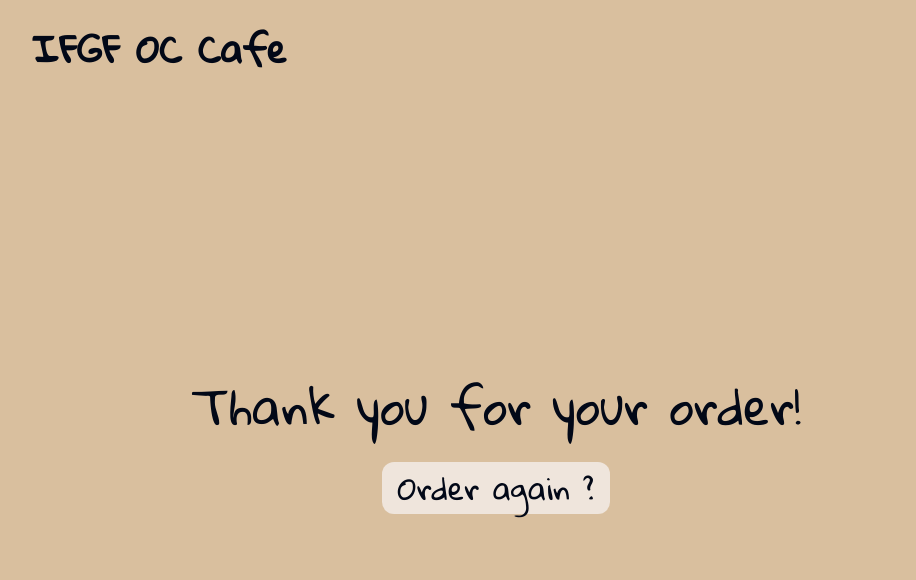
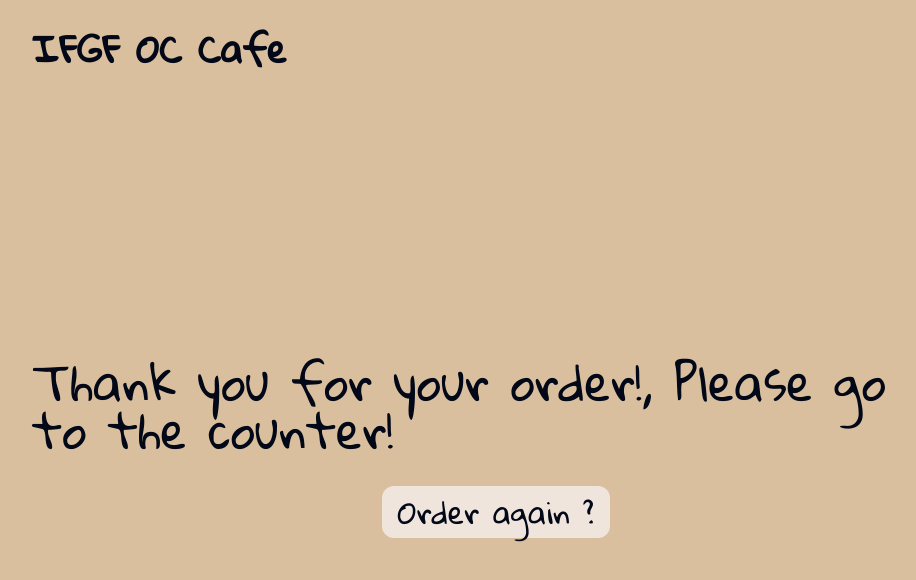
Before and after one commit to Jell13/order-system, a Next.js app: page /thankyou in a window 1280 px wide. Shown: the top 580 px of the page, without its empty margins (144-1060 px from the left). Built offline with nearby package versions, Linux system fonts and the light colour scheme; no server answers.

Commit message:
added the toast for notification

```diff
--- a/app/layout.js
+++ b/app/layout.js
@@ -1,4 +1,5 @@
 import { Inter, Gloria_Hallelujah } from "next/font/google";
+import { Toaster } from "sonner";
 import "./globals.css";
 import { ConvexClientProvider } from "@/providers/ConvexClientProviders";
 import Navbar from "./components/Navbar";
@@ -28,6 +29,7 @@ export default function RootLayout({ children }) {
             <Navbar/>
           </div>
           <div className="h-[calc(100vh-96px)] w-full">
+            <Toaster/>
             {children}
           </div>
         </ConvexClientProvider>
--- a/app/page.jsx
+++ b/app/page.jsx
@@ -6,6 +6,7 @@ import Items from "./components/Items";
 import { RxCross2 } from "react-icons/rx";
 import { useEffect, useState } from "react";
 import { useRouter } from "next/navigation";
+import { toast } from "sonner";
 
 export default function Home() {
 
@@ -20,6 +21,7 @@ export default function Home() {
 
   const addItem = async(item,price,image) => {
     setCart([...cart, {item,price,image}])
+    toast("Added to cart")
     setTotal(total + price)
   }
 
--- a/app/thankyou/page.jsx
+++ b/app/thankyou/page.jsx
@@ -5,7 +5,7 @@ const page = () => {
   return (
     <div className='w-full h-full flex flex-col gap-8 justify-center items-center md:px-44 px-12'>
       <h1 className='text-5xl'>
-        Thank you for your order!
+        Thank you for your order!, Please go to the counter!
       </h1>
       <Link className='text-3xl bg-[#EFE5DC] px-4 py-2 rounded-xl' href={"/"}>
         Order again ?
--- a/package.json
+++ b/package.json
@@ -19,6 +19,7 @@
     "react": "^18",
     "react-dom": "^18",
     "react-icons": "^5.2.1",
+    "sonner": "^1.5.0",
     "tailwind-merge": "^2.4.0",
     "tailwindcss-animate": "^1.0.7"
   },
```
Also changed, not shown: 1 other file (tests, documents, lock files or other folders).
